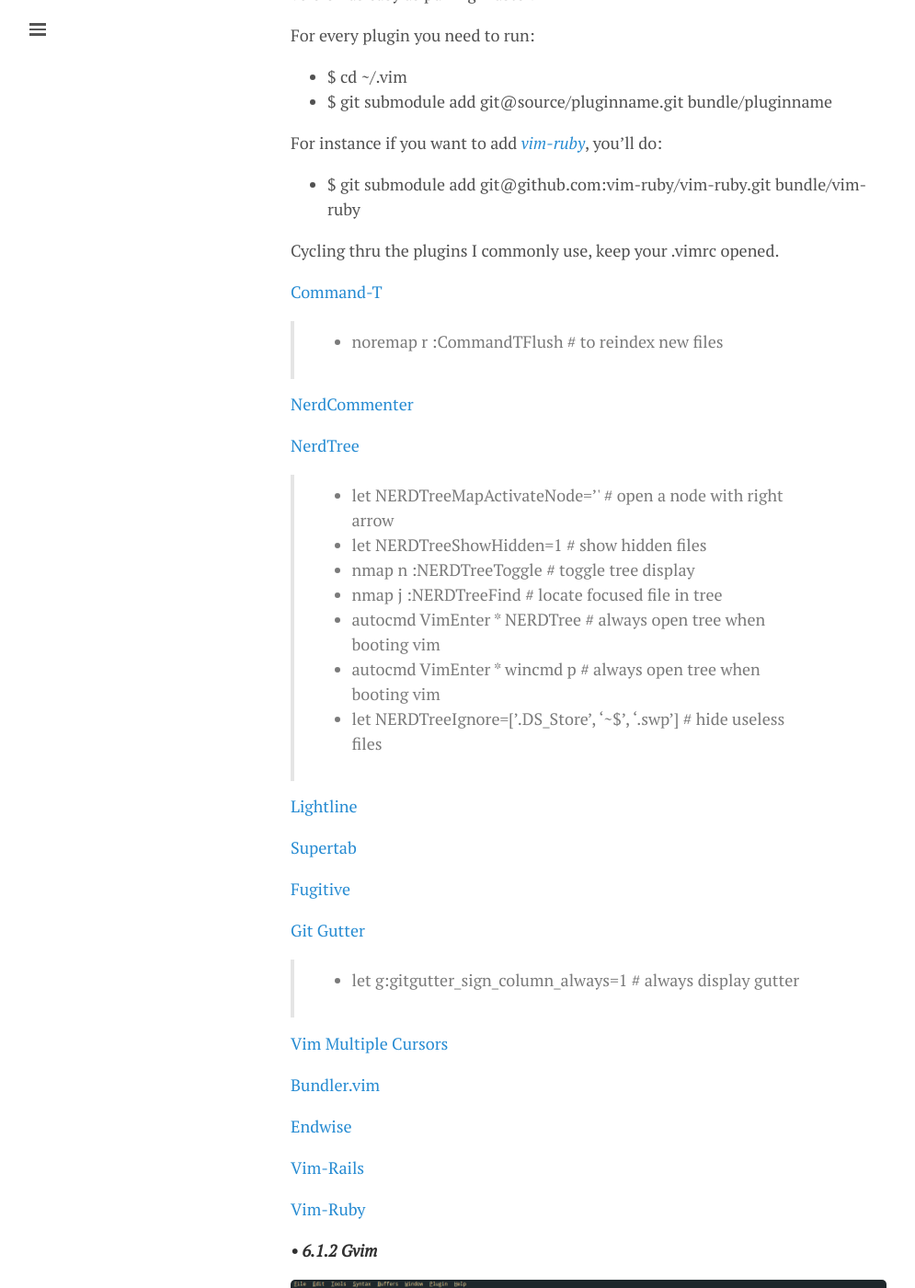
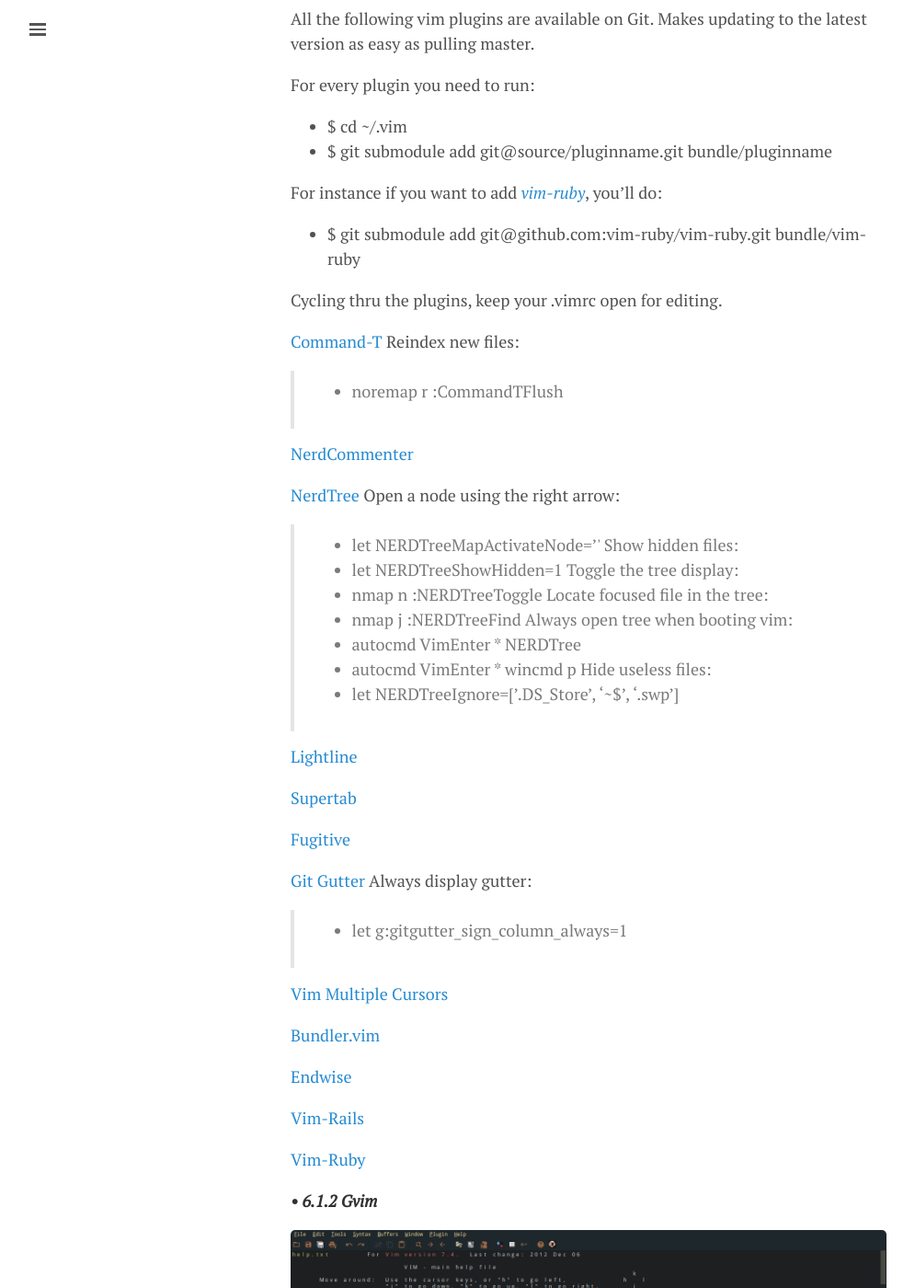
Before and after one commit to lgeurts/lgeurts.github.io, a Jekyll site: the page built from _posts/2017-07-11-bunsenlabs-linux-setup-notes-for dell-inspiron-6000.md, in a window 1280 px wide and 1400 px high, scrolled down 8580 px. Shown: the whole window at 92% size, without its empty margins (0-995 px from the left). Built offline with Jekyll 4.4.1, drawn with Linux system fonts in a browser that asks for light colours; nearby versions of some CDN libraries; comment, search, counter and statistics services are not loaded.

Commit message:
Update 2017-07-11-bunsenlabs-linux-setup-notes-for dell-inspiron-6000.md

```diff
--- a/_posts/2017-07-11-bunsenlabs-linux-setup-notes-for dell-inspiron-6000.md
+++ b/_posts/2017-07-11-bunsenlabs-linux-setup-notes-for dell-inspiron-6000.md
@@ -201,11 +201,11 @@
 
 A leader key is vim’s way to reduce conflicts in configuration. Default it’s a backslash, I like space.
 
-> let mapleader=" "
+> * let mapleader=" "
 
 I hate restarting the editor to see the applied changes:
 
-> map <leader>s :source ~/.vimrc<CR> # s + enter runs :source ~/.vimrc
+> * map <leader>s :source ~/.vimrc<CR> # s + enter runs :source ~/.vimrc
 
 Saving previous entries in memory to speed things up:
 
@@ -260,7 +260,7 @@
 
 Add this line to the top of your .vimrc:
 
-> execute pathogen#infect()
+> * execute pathogen#infect()
 
 \*6.1.1.2 Vim plugins\*
 
@@ -275,21 +275,28 @@
 
 - $ git submodule add git@github.com:vim-ruby/vim-ruby.git bundle/vim-ruby
 
-Cycling thru the plugins I commonly use, keep your .vimrc opened.
+Cycling thru the plugins, keep your .vimrc open for editing.
 
 [Command-T](https://github.com/wincent/command-t/)
-> * noremap <Leader>r :CommandTFlush<CR> # to reindex new files
+Reindex new files:
+> * noremap <Leader>r :CommandTFlush<CR>
 
 [NerdCommenter](https://github.com/scrooloose/nerdcommenter)
 
 [NerdTree](https://github.com/scrooloose/nerdtree)
-> * let NERDTreeMapActivateNode='<right>' # open a node with right arrow
-> * let NERDTreeShowHidden=1 # show hidden files
-> * nmap <leader>n :NERDTreeToggle<CR> # toggle tree display
-> * nmap <leader>j :NERDTreeFind<CR> # locate focused file in tree
-> * autocmd VimEnter * NERDTree # always open tree when booting vim
-> * autocmd VimEnter * wincmd p # always open tree when booting vim
-> * let NERDTreeIgnore=['\.DS_Store', '\~$', '\.swp'] # hide useless files
+Open a node using the right arrow:
+> * let NERDTreeMapActivateNode='<right>'
+Show hidden files:
+> * let NERDTreeShowHidden=1
+Toggle the tree display:
+> * nmap <leader>n :NERDTreeToggle<CR>
+Locate focused file in the tree:
+> * nmap <leader>j :NERDTreeFind<CR>
+Always open tree when booting vim:
+> * autocmd VimEnter * NERDTree
+> * autocmd VimEnter * wincmd p
+Hide useless files:
+> * let NERDTreeIgnore=['\.DS_Store', '\~$', '\.swp']
 
 [Lightline](https://github.com/itchyny/lightline.vim)
 
@@ -298,7 +305,8 @@
 [Fugitive](https://github.com/tpope/vim-fugitive)
 
 [Git Gutter](https://github.com/airblade/vim-gitgutter)
-> * let g:gitgutter_sign_column_always=1 # always display gutter
+Always display gutter:
+> * let g:gitgutter_sign_column_always=1
 
 [Vim Multiple Cursors](https://github.com/terryma/vim-multiple-cursors/)
 
```
